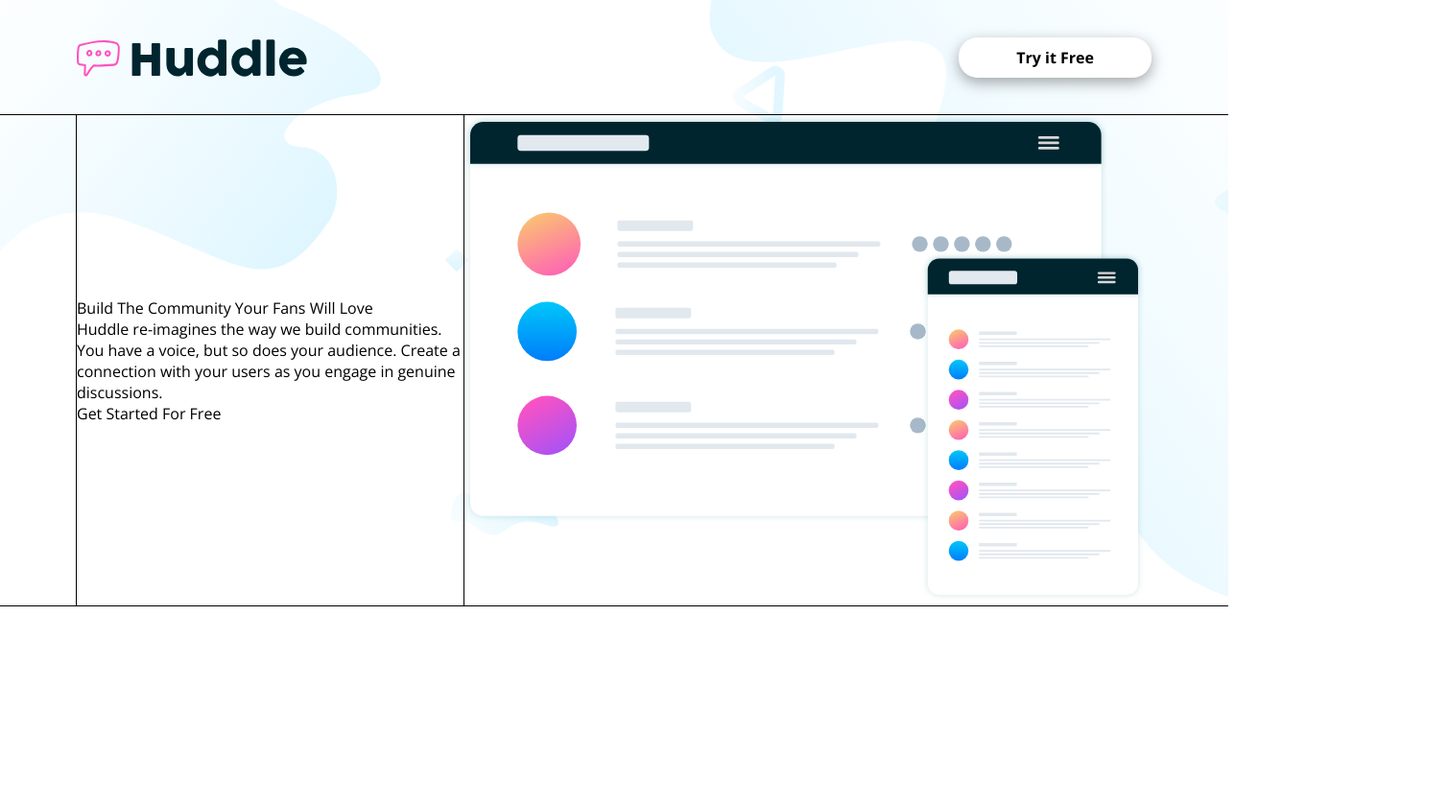
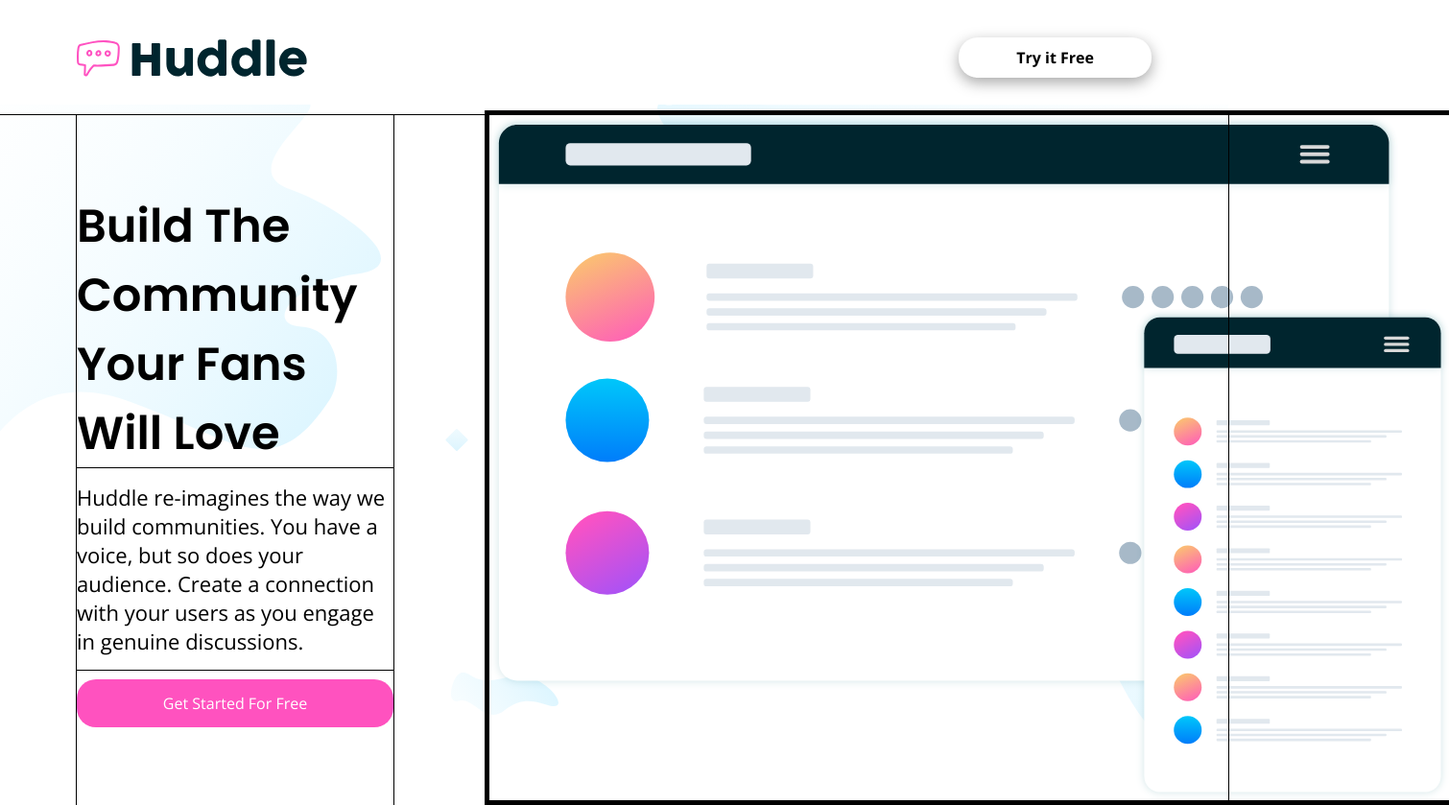
Before and after one commit to ahkeee/huddle-landing-page, a plain HTML site: page index.html in a window 1280 px wide. Shown: the whole page at 96% size, 1510 px wide, since content can reach past the window. Before the commit the page ends 800 px from the top, so only its background shows below. Drawn offline with nearby package versions, Linux system fonts and the light colour scheme.

Commit message:
add some typography

```diff
--- a/index.html
+++ b/index.html
@@ -13,12 +13,12 @@
             </div>
             <div class="main-hero">
                 <div class="hero-content1">
-                    <div>Build The Community Your Fans Will Love</div>
-                    <div>Huddle re-imagines the way we build communities. You have a voice, but so does your audience. Create a connection with your users as you engage in genuine discussions.</div>
-                    <div>Get Started For Free</div>
+                    <div class="content-title">Build The Community</div> <div class="content-title">Your Fans Will Love</div>
+                    <div class="text">Huddle re-imagines the way we build communities. You have a voice, but so does your audience. Create a connection with your users as you engage in genuine discussions.</div>
+                    <div class="btn-free">Get Started For Free</div>
                 </div>
                 <div class="hero-content2">
-                    <img src="./images/illustration-mockups.svg" alt="">
+                    <img class="hero-image" src="./images/illustration-mockups.svg" alt="">
                 </div>
             </div>
 
```
